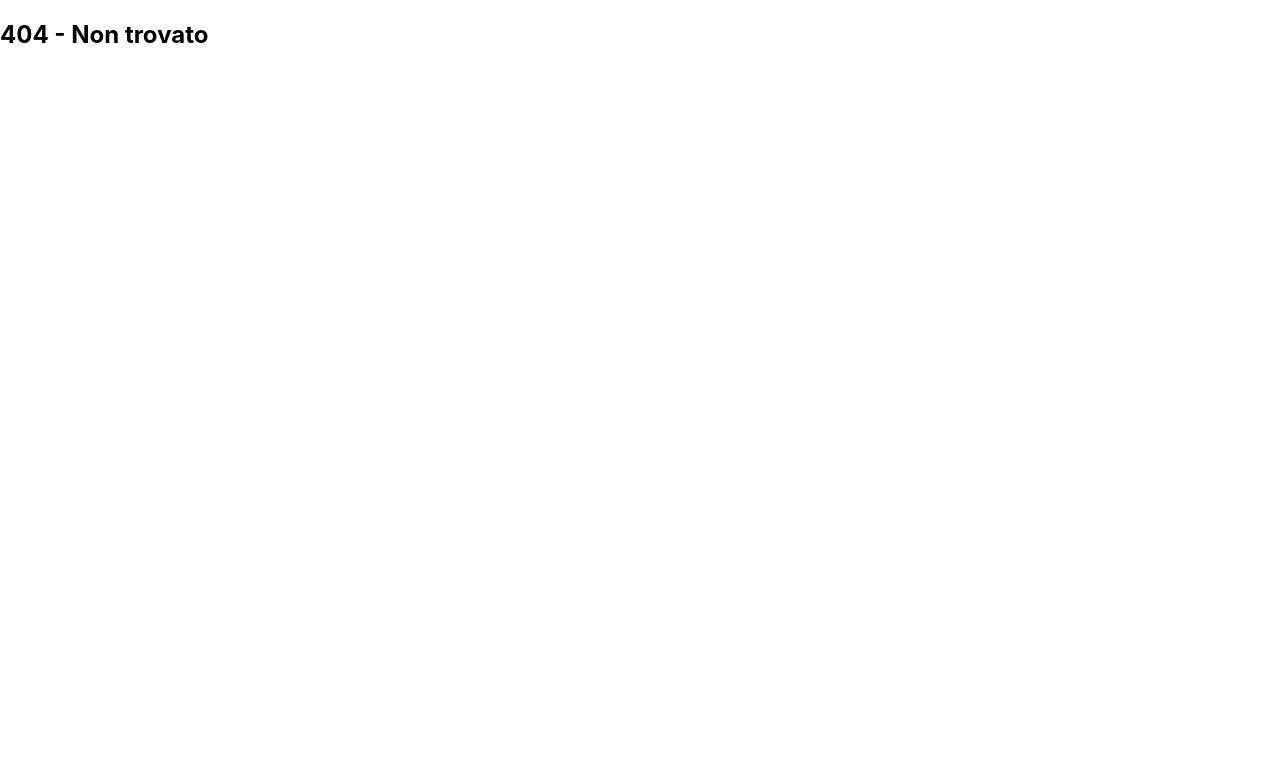
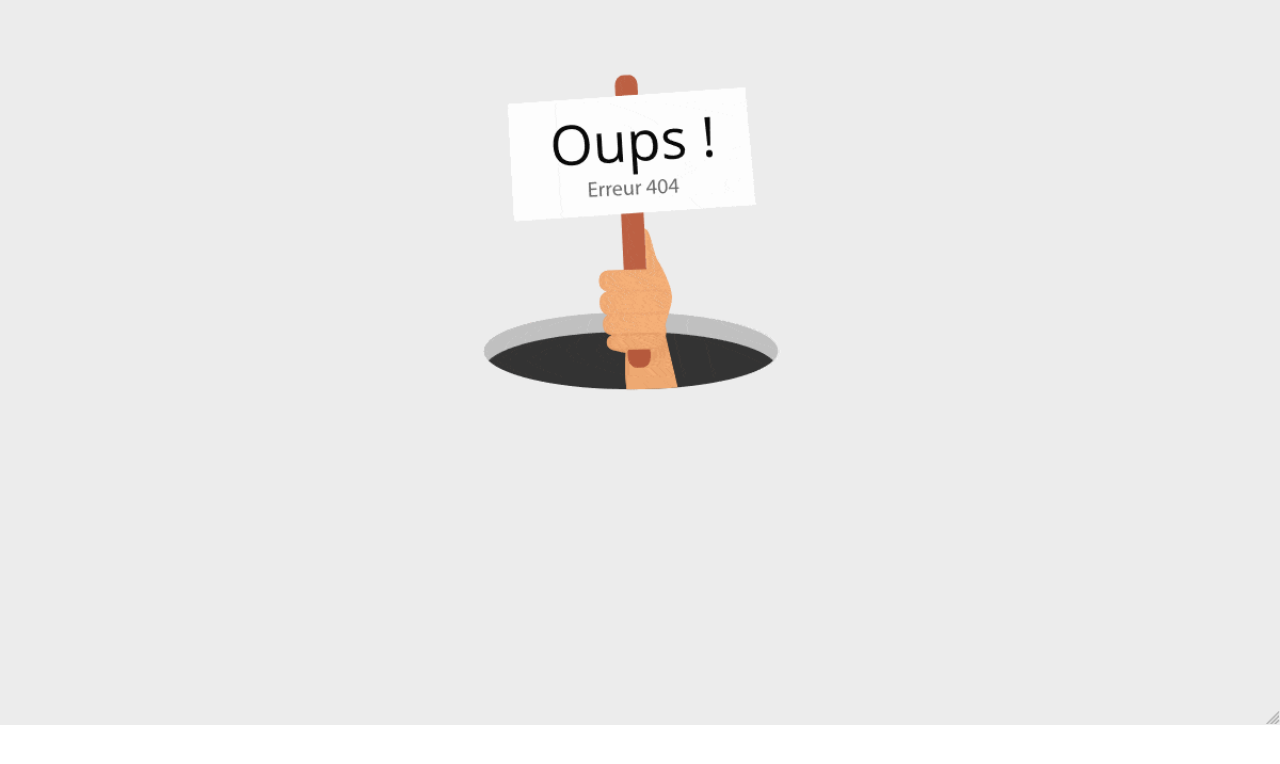
Before and after one commit to staveluca/cocktail_list, a React (Create React App) app: page /drinks/1 in a window 1280 px wide. Before the commit this address had no page. Shown: the top 764 px of the page. Built offline with nearby package versions, Linux system fonts and the light colour scheme.

Commit message:
Aggiunta GIF

```diff
--- a/src/App.css
+++ b/src/App.css
@@ -1,5 +1,25 @@
 .App {
   text-align: center;
+}
+
+.containerLoader{
+  display: flex;
+  justify-content: center;
+  align-items: center;
+
+  width: 100%;
+  height: 90vh;
+
+  margin: 0 auto;
+  padding-top: 5%;
+}
+
+.loader{
+  height: 150px;
+  width: 150px;
+
+  background: url("../images/wine.gif") no-repeat;
+  background-size: contain;
 }
 
 .App-logo {
--- a/src/App.js
+++ b/src/App.js
@@ -1,6 +1,7 @@
 import './App.css';
 import Home from './screens/Home';
 import NotFound from "./screens/NotFound";
+import { useEffect, useState } from "react";
 
 import {
   BrowserRouter,
@@ -9,6 +10,25 @@ import {
 } from "react-router-dom";
 
 function App() {
+  //variabile per gestione state del loading
+  const [loading, setLoading] = useState(true);
+
+  //effetto che setta la variabile a false dopo 2sec
+  useEffect(() => {
+    setTimeout(() => {
+      setLoading(false);
+    }, 2000);
+  }, [])
+
+  //quando loading è true allora ritorna il div contenente la gif
+  if (loading) {
+    return (
+      <div className="containerLoader">
+        <div className='loader'></div>
+      </div>
+    );
+  }
+
   return (
     //Strade percorribili con Home (lista intera), DrinkCard (dettagli drink) e NotFound (tutto il resto)
     <BrowserRouter>
@@ -22,7 +42,6 @@ function App() {
           element={<NotFound/>} />
       </Routes>
     </BrowserRouter>
-
   );
 }
 
--- /dev/null
+++ b/src/screens/NotFound.css
@@ -0,0 +1,12 @@
+.containerNF{
+    width: 100%;
+    height: 100vh;
+}
+
+.NF{
+    height: 100vh;
+    width: 100%;
+
+    background: url("../../images/404.gif") no-repeat;
+    background-size: contain;
+}
--- a/src/screens/NotFound.jsx
+++ b/src/screens/NotFound.jsx
@@ -1,8 +1,11 @@
 import React from 'react';
+import "./NotFound.css";
 
 function NotFound() {
     return (
-        <h2>404 - Non trovato</h2>
+        <div className='notFound'>
+            <div className='NF'></div>
+        </div>
     )
 }
 
```
Also changed, not shown: images/404.gif (added), 1 other file (tests, documents, lock files or other folders). Lines whose indentation alone changed are shown as unchanged.
